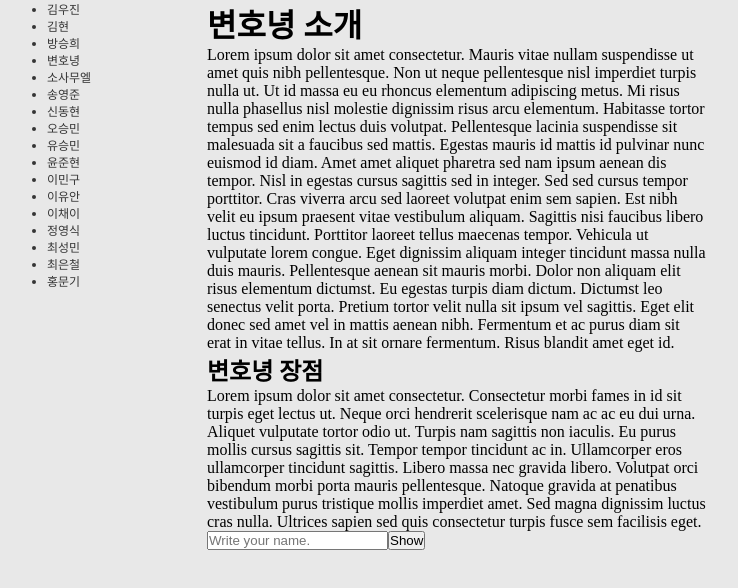
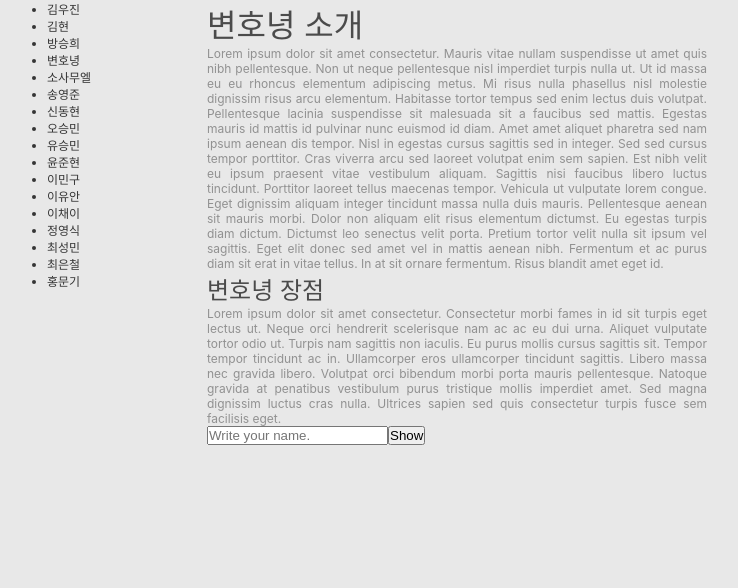
Before and after one commit to dev-honing/Subject-7, a React (Create React App) app in the folder v2.0/: page / in a window 1280 px wide. Shown: the top 588 px of the page, without its empty margins (263-1001 px from the left). Built offline with nearby package versions, Linux system fonts and the light colour scheme.

Commit message:
Content 컴포넌트의 스타일 정의

```diff
--- a/v2.0/src/Component/Container/Content/Content.css
+++ b/v2.0/src/Component/Container/Content/Content.css
@@ -1 +1,28 @@
 /* src/Component/Container/Content/Content.css */
+
+/* 공통 적용 */
+h1, h2 {
+  color: #4b4b4b;
+  font-family: Inter;
+  font-style: normal;
+  font-weight: 400;
+  line-height: normal;
+}
+.introduce, .forte {
+  color: #919191;
+  text-align: justify;
+  font-family: Inter;
+  font-size: 12px;
+  font-style: normal;
+  font-weight: 400;
+  line-height: normal;
+}
+
+
+/* 개별 적용 */
+h1 {
+  font-size: 32px;
+}
+h2 {
+  font-size: 24px;
+}
```
